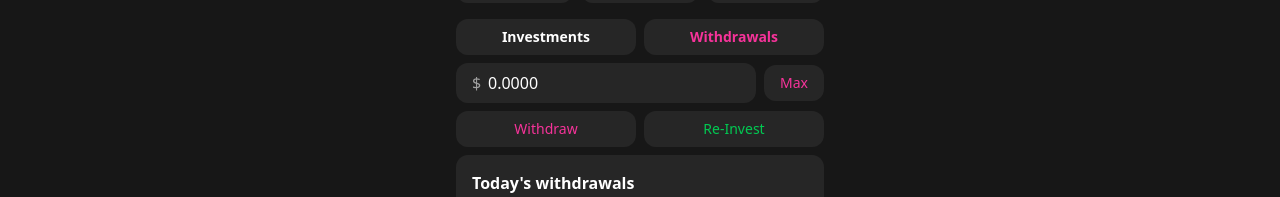
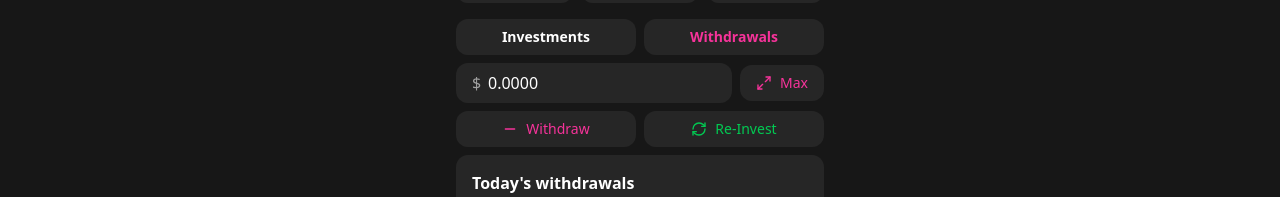
Before and after one commit to pwabucket/pwa-ai-earn, a React (Vite) app: page / in a window 1280 px wide. Both pictures are taken after a click on the tab "Withdrawals". Shown: the part 346-543 px from the top of the page. Built offline with nearby package versions, Linux system fonts and the light colour scheme.

Commit message:
feat: Improved design of buttons

```diff
--- a/src/components/DayView.jsx
+++ b/src/components/DayView.jsx
@@ -1,4 +1,10 @@
-import { LuX } from "react-icons/lu";
+import {
+  LuMaximize2,
+  LuMinus,
+  LuRefreshCw,
+  LuTrendingUp,
+  LuX,
+} from "react-icons/lu";
 import { Tabs } from "radix-ui";
 import { useMemo } from "react";
 import { useState } from "react";
@@ -57,6 +63,7 @@ const ActionButton = ({
   <button
     className={cn(
       "px-4 py-2 rounded-xl text-sm shrink-0 cursor-pointer",
+      "flex items-center justify-center gap-2",
       variant === "primary" && "bg-neutral-800 text-pink-500",
       variant === "secondary" && "bg-neutral-800 text-green-500",
       className
@@ -383,10 +390,12 @@ export default function DayView({ selectedDate, onSelectDate }) {
           <button
             className={cn(
               "bg-pink-500 hover:bg-pink-600",
-              "px-4 py-2 rounded-xl text-sm font-bold cursor-pointer"
+              "px-4 py-2 rounded-xl text-sm font-bold cursor-pointer",
+              "flex items-center gap-2"
             )}
             onClick={() => reinvest(result.totalBalance)}
           >
+            <LuRefreshCw className="size-4" />
             Quick Reinvest
           </button>
         </div>
@@ -404,7 +413,10 @@ export default function DayView({ selectedDate, onSelectDate }) {
               value={investmentAmount}
               onChange={setInvestmentAmount}
             />
-            <ActionButton onClick={handleInvest}>Invest</ActionButton>
+            <ActionButton onClick={handleInvest}>
+              <LuTrendingUp className="size-4" />
+              Invest
+            </ActionButton>
           </InputSection>
 
           <p className="text-center text-sm text-neutral-400">
@@ -437,12 +449,19 @@ export default function DayView({ selectedDate, onSelectDate }) {
               value={withdrawalAmount}
               onChange={setWithdrawalAmount}
             />
-            <ActionButton onClick={handleMaxWithdrawal}>Max</ActionButton>
+            <ActionButton onClick={handleMaxWithdrawal}>
+              <LuMaximize2 className="size-4" />
+              Max
+            </ActionButton>
           </InputSection>
 
           <ButtonGroup>
-            <ActionButton onClick={handleWithdraw}>Withdraw</ActionButton>
+            <ActionButton onClick={handleWithdraw}>
+              <LuMinus className="size-4" />
+              Withdraw
+            </ActionButton>
             <ActionButton onClick={handleReInvest} variant="secondary">
+              <LuRefreshCw className="size-4" />
               Re-Invest
             </ActionButton>
           </ButtonGroup>
```
